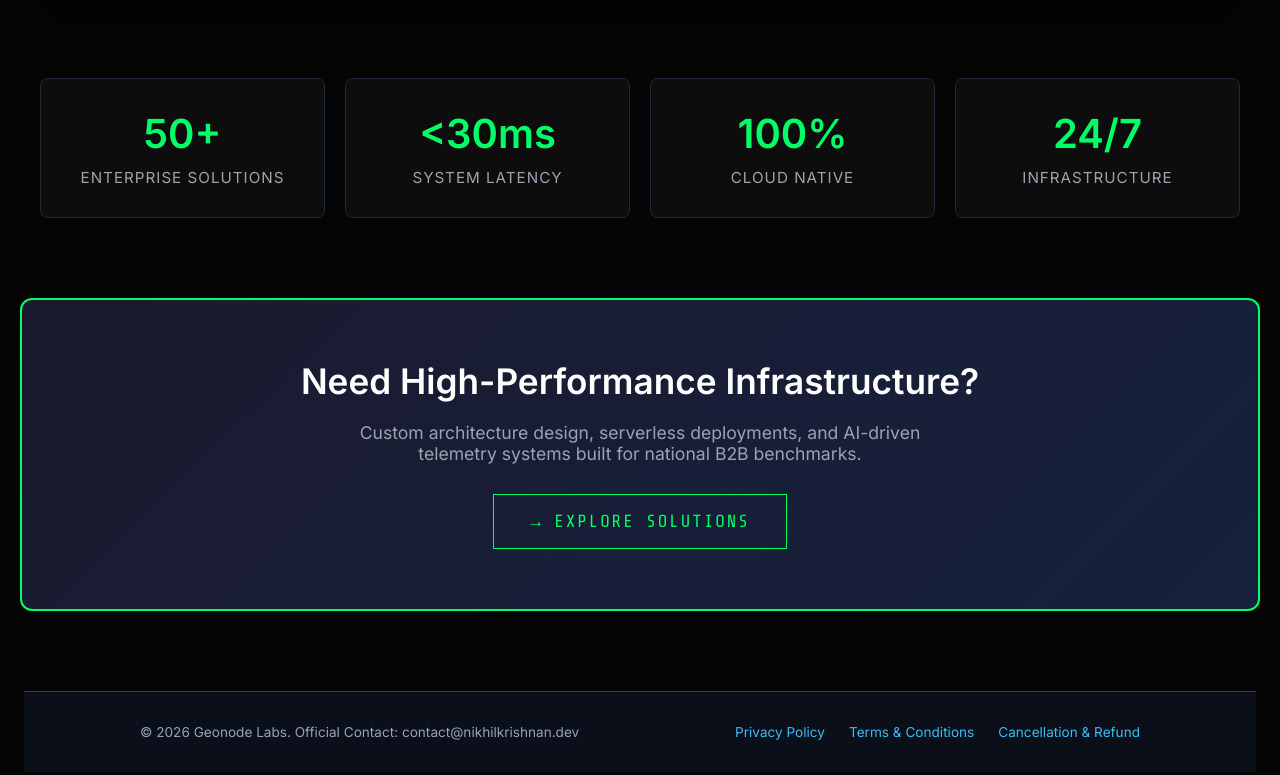
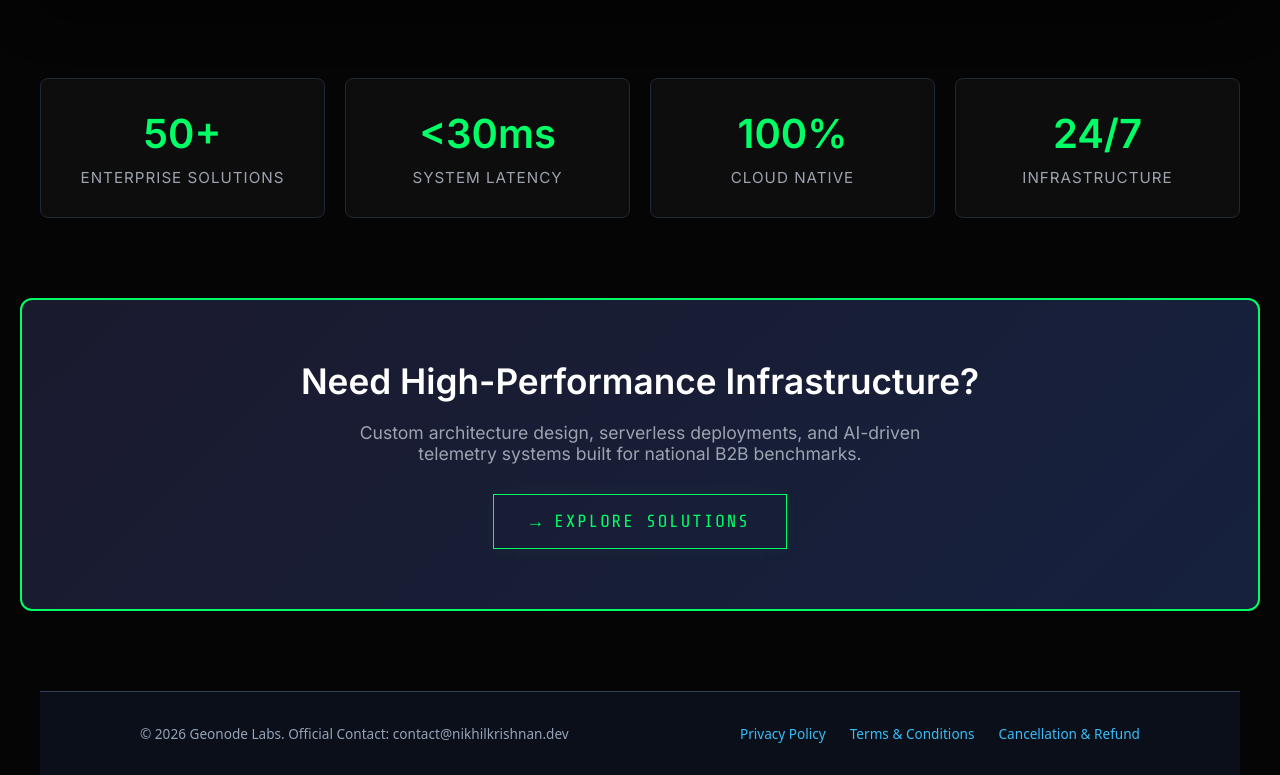
Before and after one commit to nikhilkrishnan-ai/nk-interactive-portfolio, a plain HTML site: page index.html in a window 1280 px wide. Shown: the part 1404-2179 px from the top of the page. Drawn offline with nearby package versions, Linux system fonts and the light colour scheme.

Commit message:
Update index.html

```diff
--- a/index.html
+++ b/index.html
@@ -405,15 +405,15 @@
 </div>
 
 <!-- MANDATORY PAYMENTS COMPLIANCE FOOTER -->
-<footer style="background: #0b0f19; border-top: 1px solid #334155; padding: 2rem 1rem; text-align: center; margin-top: 5rem;">
+<footer style="background: #0b0f19; border-top: 1px solid #334155; padding: 2rem 1rem; text-align: center; margin-top: 5rem; width: 100%; box-sizing: border-box;">
     <div style="max-width: 1000px; margin: 0 auto; display: flex; justify-content: space-between; align-items: center; flex-wrap: wrap; gap: 1rem;">
-        <div style="color: #94a3b8; font-size: 0.85rem;">
+        <div style="color: #94a3b8; font-size: 0.85rem; font-family: system-ui, sans-serif;">
             © 2026 Geonode Labs. Official Contact: contact@nikhilkrishnan.dev
         </div>
-        <div style="display: flex; gap: 1.5rem; font-size: 0.85rem;">
-            <a href="https://nikhilkrishnan.dev" style="color: #38bdf8; text-decoration: none;">Privacy Policy</a>
-            <a href="https://nikhilkrishnan.dev" style="color: #38bdf8; text-decoration: none;">Terms & Conditions</a>
-            <a href="https://nikhilkrishnan.dev" style="color: #38bdf8; text-decoration: none;">Cancellation & Refund</a>
+        <div style="display: flex; gap: 1.5rem; font-size: 0.85rem; font-family: system-ui, sans-serif;">
+            <a href="https://nikhilkrishnan.dev" style="color: #38bdf8; text-decoration: none; transition: color 0.2s;" onmouseover="this.style.color='#f8fafc'" onmouseout="this.style.color='#38bdf8'">Privacy Policy</a>
+            <a href="https://nikhilkrishnan.dev" style="color: #38bdf8; text-decoration: none; transition: color 0.2s;" onmouseover="this.style.color='#f8fafc'" onmouseout="this.style.color='#38bdf8'">Terms & Conditions</a>
+            <a href="https://nikhilkrishnan.dev" style="color: #38bdf8; text-decoration: none; transition: color 0.2s;" onmouseover="this.style.color='#f8fafc'" onmouseout="this.style.color='#38bdf8'">Cancellation & Refund</a>
         </div>
     </div>
 </footer>
```
